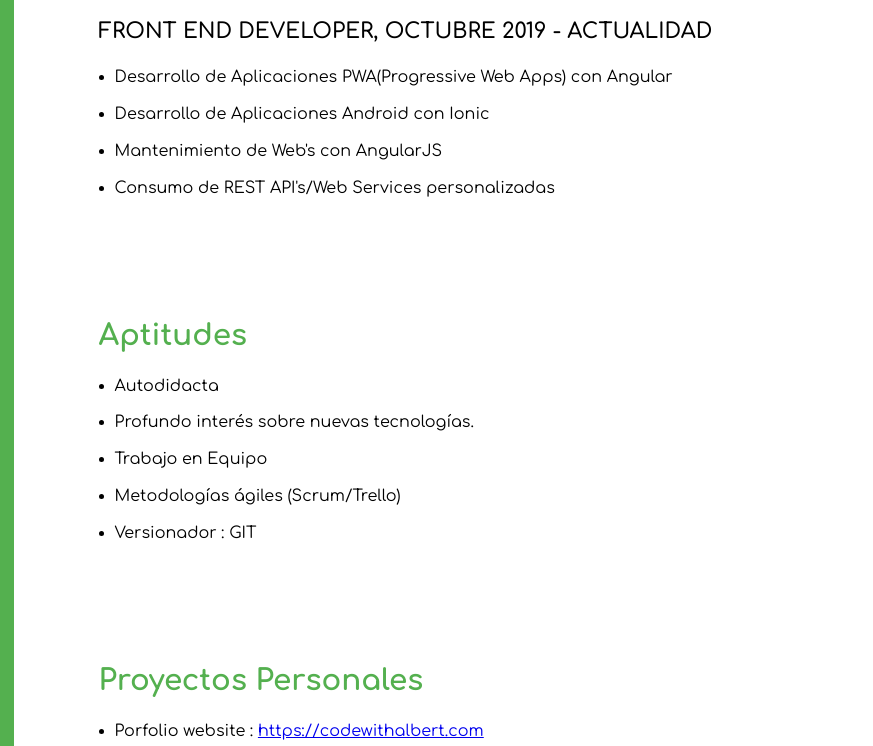
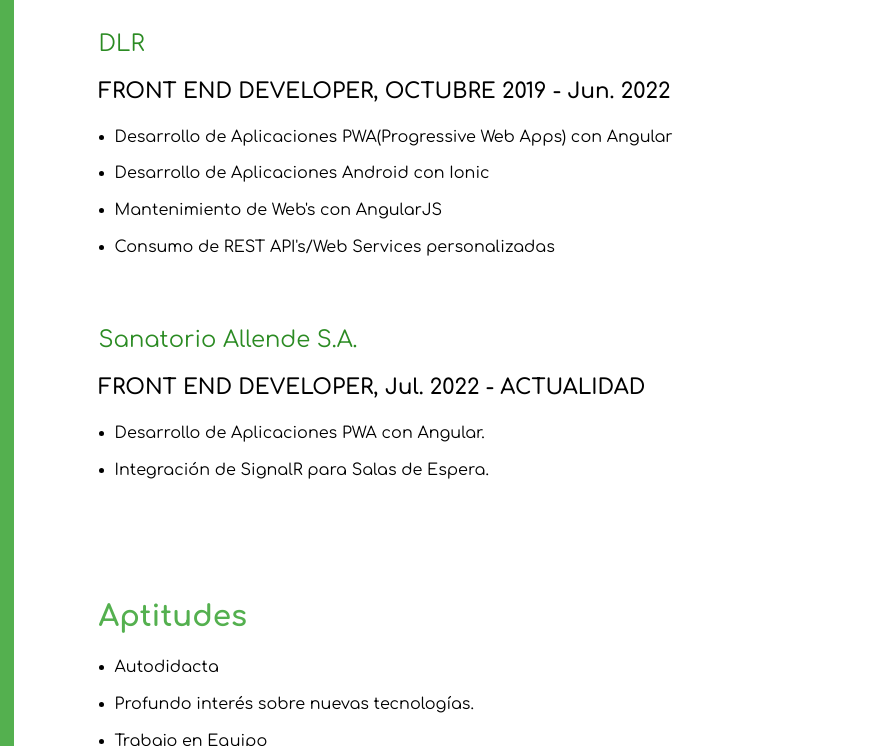
Before and after one commit to Alberto-ARG/codewithalbert, a plain HTML site: page index.html in a window 1280 px wide. Shown: the part 562-1308 px from the top of the page, 407-1280 px from the left. Drawn offline with Linux system fonts and the light colour scheme.

Commit message:
actualizacion-rapida

```diff
--- a/index.html
+++ b/index.html
@@ -124,7 +124,7 @@
                         DLR
                     </div>
                     <div class="boxminitit" >
-                        FRONT END DEVELOPER, OCTUBRE 2019 - ACTUALIDAD
+                        FRONT END DEVELOPER, OCTUBRE 2019 - Jun. 2022
                     </div>
                     <ul  class="list">
                         <li>Desarrollo de Aplicaciones PWA(Progressive Web Apps) con Angular</li>
@@ -133,8 +133,21 @@
                         <li>Consumo de REST API's/Web Services personalizadas</li>
                       </ul>
                 </div>
+                <div class="expbox cajahorizontal">
+                    <div class="boxminisub">
+                        Sanatorio Allende S.A.
+                    </div>
+                    <div class="boxminitit" >
+                        FRONT END DEVELOPER, Jul. 2022 - ACTUALIDAD
+                    </div>
+                    <ul  class="list">
+                        <li>Desarrollo de Aplicaciones PWA con Angular.</li>
+                        <li>Integración de SignalR para Salas de Espera.</li>
+                      </ul>
+                </div>
 
             </div>
+
             <div class="seccion">
                 <div class="boxsub">
                     Aptitudes
@@ -145,7 +158,7 @@
                         <li>Autodidacta</li>
                         <li>Profundo interés sobre nuevas tecnologías.</li>
                         <li>Trabajo en Equipo</li>
-                        <li>Metodologías ágiles (Scrum/Trello) </li>
+                        <li>Metodologías ágiles (Jira) </li>
                         <li>Versionador : GIT</li>
                       </ul>
                 </div>
@@ -158,8 +171,7 @@
                 <div class="expbox cajahorizontal">
 
                     <ul class="list">
-                        <li>Porfolio website : <a href="https://codewithalbert.com">https://codewithalbert.com</a> </li>
-                        <li>Curriculum vitae descargable website : <a href="https://cv.codewithalbert.com">https://cv.codewithalbert.com</a> </li>
+                        <li>Porfolio website : <a href="https://alberto-arg.github.io/codewithalbert/">https://alberto-arg.github.io/codewithalbert/</a> </li>
                         <li>“Hama” Aplicativo Comercial</li>
                         <div class="expbox cajahorizontal">
                                 <ul  class="list">
```
Also changed, not shown: assets/img/perfil.jpg.
